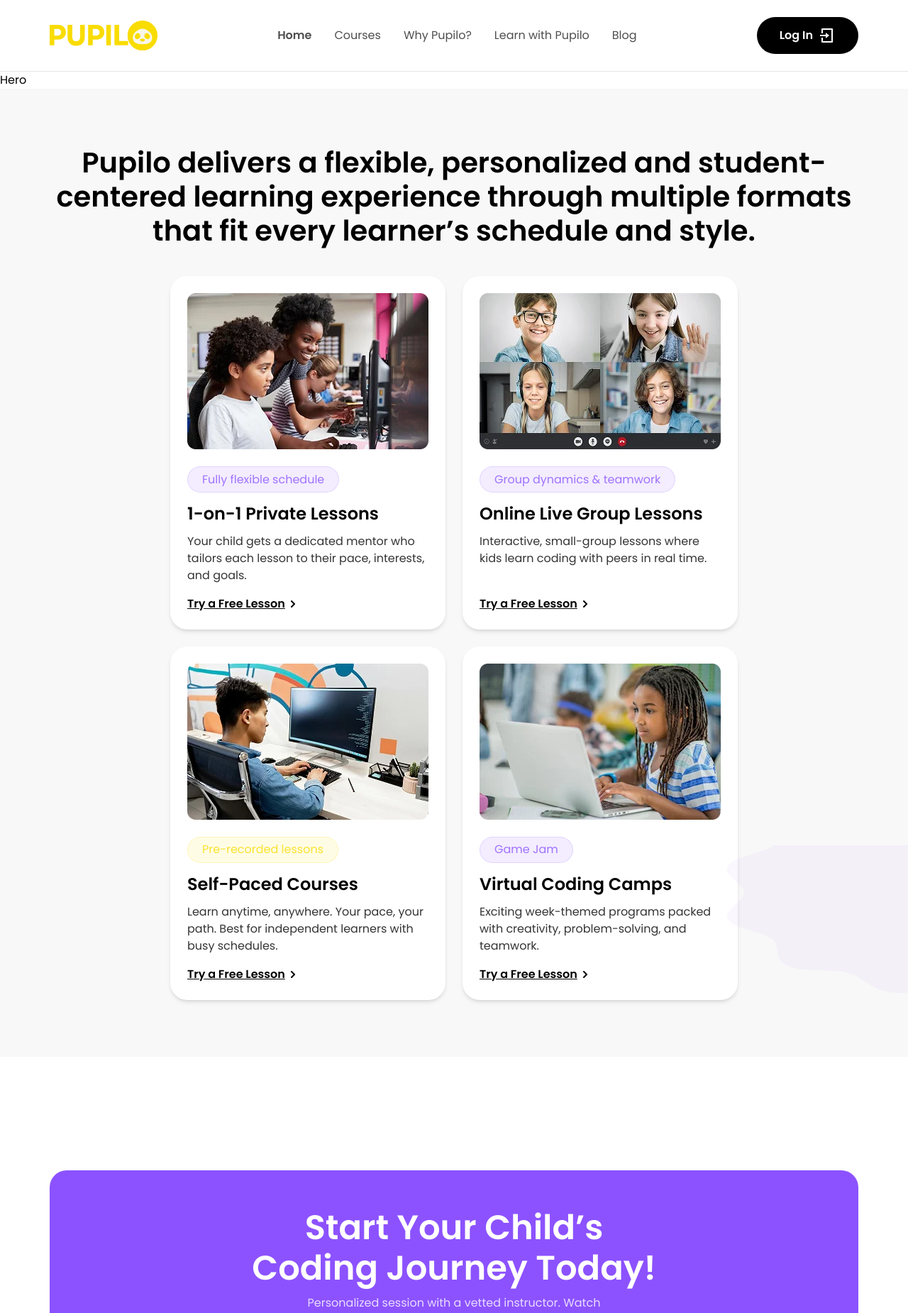
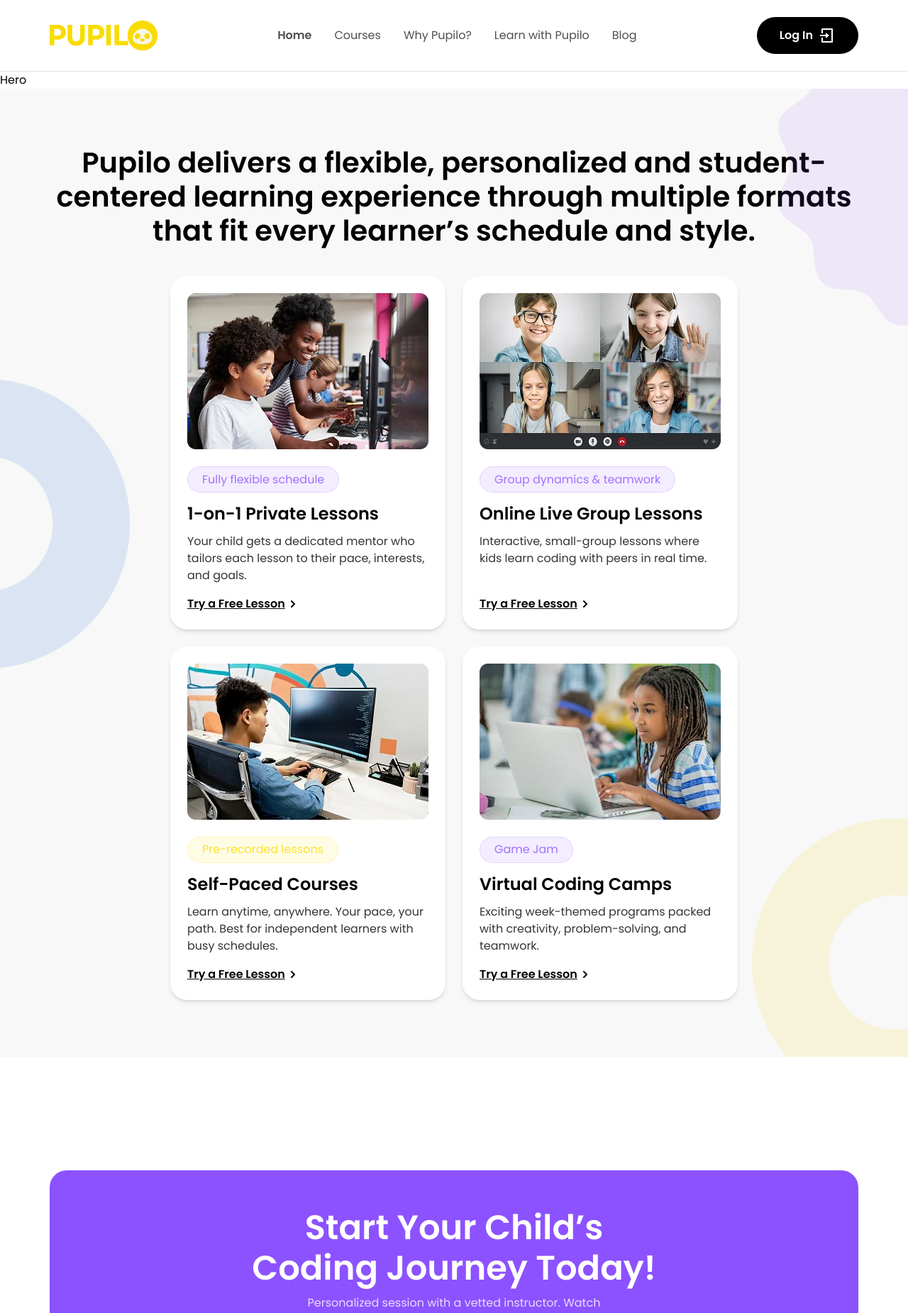
Before and after one commit to Pupiloinc/Pupilo, a Next.js app: page / in a window 1280 px wide. Shown: the top 1850 px of the page at 71% size. Built offline with nearby package versions, Linux system fonts and the light colour scheme.

Commit message:
icons added

```diff
--- a/src/components/PupiloDelivers.jsx
+++ b/src/components/PupiloDelivers.jsx
@@ -43,21 +43,35 @@ const formats = [
 const PupiloDelivers = () => {
   return (
     <div className="py-[60px] sm:py-20 bg-white-100 relative">
-      <Image
-        src="/assets/images/png/pupilo-delivers-right-img.png"
-        alt="bg"
-        className="absolute pointer-events-none opacity-50 max-sm:bottom-[162px] max-sm:right-[11px] max-sm:max-w-[181px] max-lg:bottom-[106px] max-sm:max-h-[147px] bottom-[90px] right-0 max-lg:max-w-[180px] max-lg:max-h-[140px] w-[255px] h-[208px]"
-        width={255}
-        height={208}
-      />
       <div className="container max-w-[1140px] xl:px-0 px-6 mx-auto">
+        <Image
+          src="/assets/images/png/pupilo-delivers-right-img.png"
+          alt="bg"
+          className="absolute pointer-events-none right-0 top-0 max-lg:hidden"
+          width={183}
+          height={208}
+        />
+        <Image
+          src="/assets/images/png/pupilo-delivers-left-img.png"
+          alt="bg"
+          className="absolute pointer-events-none left-0 top-[30%] max-lg:hidden"
+          width={183}
+          height={208}
+        />
+        <Image
+          src="/assets/images/png/pupilo-delivers-bottom-img.png"
+          alt="bg"
+          className="absolute pointer-events-none right-0 bottom-0 max-lg:hidden"
+          width={220}
+          height={208}
+        />
         <h2 className="text-2xl sm:text-3xl lg:text-custom-5xl font-semibold text-center leading-[120%] mb-6 sm:mb-10 max-sm:px-0 max-lg:px-7">
           Pupilo delivers a flexible, personalized and student-centered learning
           experience through multiple formats that fit every learner’s schedule
           and style.
         </h2>
 
-        <div className="grid gap-4 md:gap-6 grid-cols-1 sm:grid-cols-2 mx-auto max-w-[400px] sm:max-w-[800px]">
+        <div className="grid gap-4 md:gap-6 grid-cols-1 sm:grid-cols-2 mx-auto max-w-[400px] sm:max-w-[800px] relative z-10">
           {formats.map((card) => (
             <div
               key={card.id}
--- a/src/components/common/CustomButton.jsx
+++ b/src/components/common/CustomButton.jsx
@@ -3,19 +3,13 @@ import Icons from './Icons'
 
 const CustomButton = ({ iconClass, text, className, iconColor }) => {
   return (
-    <button
-      className={`flex gap-2 py-3.5 px-8 group cursor-pointer bg-yellow rounded-full text-dark-black font-semibold leading-150 max-sm:text-sm max-sm:py-2.5 max-sm:px-6 ${className}`}
-    >
+    <button className={`flex gap-2 py-3.5 px-8 group cursor-pointer bg-yellow rounded-full text-dark-black font-semibold leading-150 max-sm:text-sm max-sm:py-2.5 max-sm:px-6 ${className}`}>
       {text}
-      <span className="size-6 max-sm:size-4 flex justify-center transition-all duration-300 group-hover:rotate-45 items-center">
-        <Icons
-          icon={"commonArrow"}
-          className={`${iconClass}`}
-          fill={iconColor || "purple"}
-        />
+      <span className='size-6 max-sm:size-4 flex justify-center transition-all duration-300 group-hover:rotate-45 items-center'>
+        <Icons icon={'commonArrow'} className={`${iconClass}`} fill={iconColor || "white"} />
       </span>
     </button>
-  );
+  )
 }
 
 export default CustomButton
--- a/src/components/common/GetStarted.jsx
+++ b/src/components/common/GetStarted.jsx
@@ -5,8 +5,8 @@ import CustomButton from "./CustomButton";
 
 const GetStarted = () => {
   return (
-    <div className="container max-w-[1140px] xl:px-0 px-6 mx-auto py-[60px] sm:py-40">
-      <div className=" bg-purple rounded-3xl min-h-[352px] py-[52px]">
+    <div className="container max-w-[1140px] xl:px-0 px-6 mx-auto py-[60px] sm:py-[100px] lg:py-40">
+      <div className=" bg-purple rounded-3xl min-h-auto sm:min-h-[352px] py-10 sm:py-[52px] max-sm:px-4">
         <Heading
           className={"text-center text-white max-w-[573px] mx-auto"}
           text={"Start Your Child’s Coding Journey Today!"}
@@ -17,7 +17,11 @@ const GetStarted = () => {
             "Personalized session with a vetted instructor. Watch your child build their first project in 45 minutes."
           }
         />
-        <CustomButton className={"mx-auto mt-6 !bg-white text-purple"} text={"Get Started"} />
+        <CustomButton
+          className={"mx-auto mt-6 !bg-white text-purple"}
+          iconColor={"#8C52FF"}
+          text={"Get Started"}
+        />
       </div>
     </div>
   );
--- a/src/components/common/Icons.jsx
+++ b/src/components/common/Icons.jsx
@@ -16,18 +16,9 @@ const Icons = ({ icon, className, fill , stroke }) => {
       </svg>
     ),
     logoutIcon: (
-      <svg
-        width="24"
-        height="24"
-        viewBox="0 0 24 24"
-        fill="none"
-        xmlns="http://www.w3.org/2000/svg"
-      >
+      <svg width="24" height="24" viewBox="0 0 24 24" fill="none" xmlns="http://www.w3.org/2000/svg">
         <g clipPath="url(#clip0_480_7)">
-          <path
-            d="M4 15H6V20H18V4H6V9H4V3C4 2.73478 4.10536 2.48043 4.29289 2.29289C4.48043 2.10536 4.73478 2 5 2H19C19.2652 2 19.5196 2.10536 19.7071 2.29289C19.8946 2.48043 20 2.73478 20 3V21C20 21.2652 19.8946 21.5196 19.7071 21.7071C19.5196 21.8946 19.2652 22 19 22H5C4.73478 22 4.48043 21.8946 4.29289 21.7071C4.10536 21.5196 4 21.2652 4 21V15ZM10 11V8L15 12L10 16V13H2V11H10Z"
-            fill="white"
-          />
+          <path d="M4 15H6V20H18V4H6V9H4V3C4 2.73478 4.10536 2.48043 4.29289 2.29289C4.48043 2.10536 4.73478 2 5 2H19C19.2652 2 19.5196 2.10536 19.7071 2.29289C19.8946 2.48043 20 2.73478 20 3V21C20 21.2652 19.8946 21.5196 19.7071 21.7071C19.5196 21.8946 19.2652 22 19 22H5C4.73478 22 4.48043 21.8946 4.29289 21.7071C4.10536 21.5196 4 21.2652 4 21V15ZM10 11V8L15 12L10 16V13H2V11H10Z" fill="white" />
         </g>
         <defs>
           <clipPath id="clip0_480_7">
@@ -79,19 +70,10 @@ const Icons = ({ icon, className, fill , stroke }) => {
       </svg>
     ),
     commonArrow: (
-      <svg
-        width="13"
-        height="13"
-        viewBox="0 0 13 13"
-        fill="none"
-        xmlns="http://www.w3.org/2000/svg"
-      >
-        <path
-          d="M11.0039 3.414L2.39691 12.021L0.98291 10.607L9.58891 2H2.00391V0H13.0039V11H11.0039V3.414Z"
-          fill={"#8C52FF" || "#010101"}
-        />
+      <svg width="13" height="13" viewBox="0 0 13 13" fill="none" xmlns="http://www.w3.org/2000/svg">
+        <path d="M11.0039 3.414L2.39691 12.021L0.98291 10.607L9.58891 2H2.00391V0H13.0039V11H11.0039V3.414Z" fill={fill || "#010101"} />
       </svg>
-    ),
+    )
   };
   const addClassName = (icon) => {
     return React.cloneElement(icon, {
```
Also changed, not shown: public/assets/images/png/pupilo-delivers-bottom-img.png (added), public/assets/images/png/pupilo-delivers-left-img.png (added).
